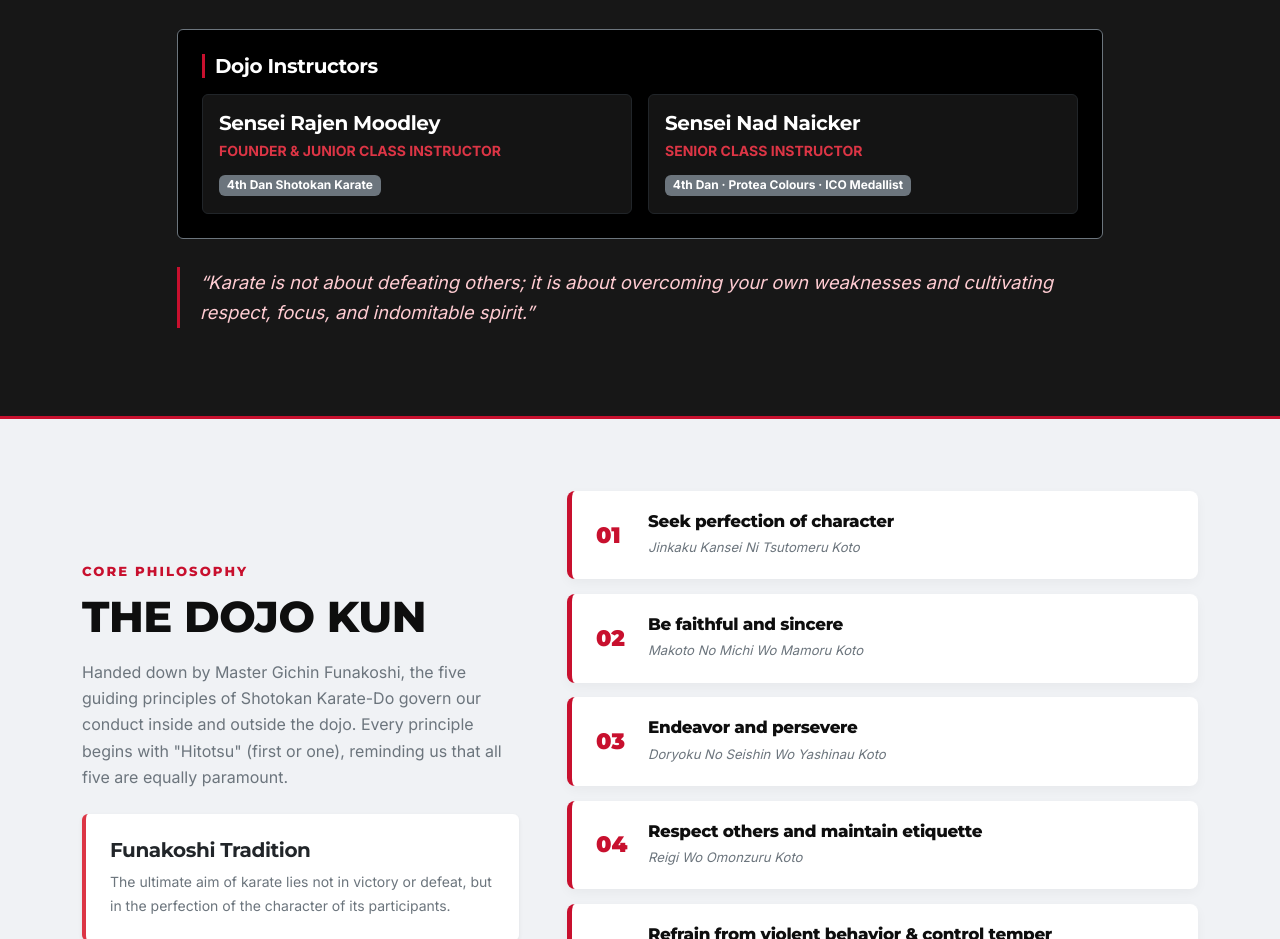
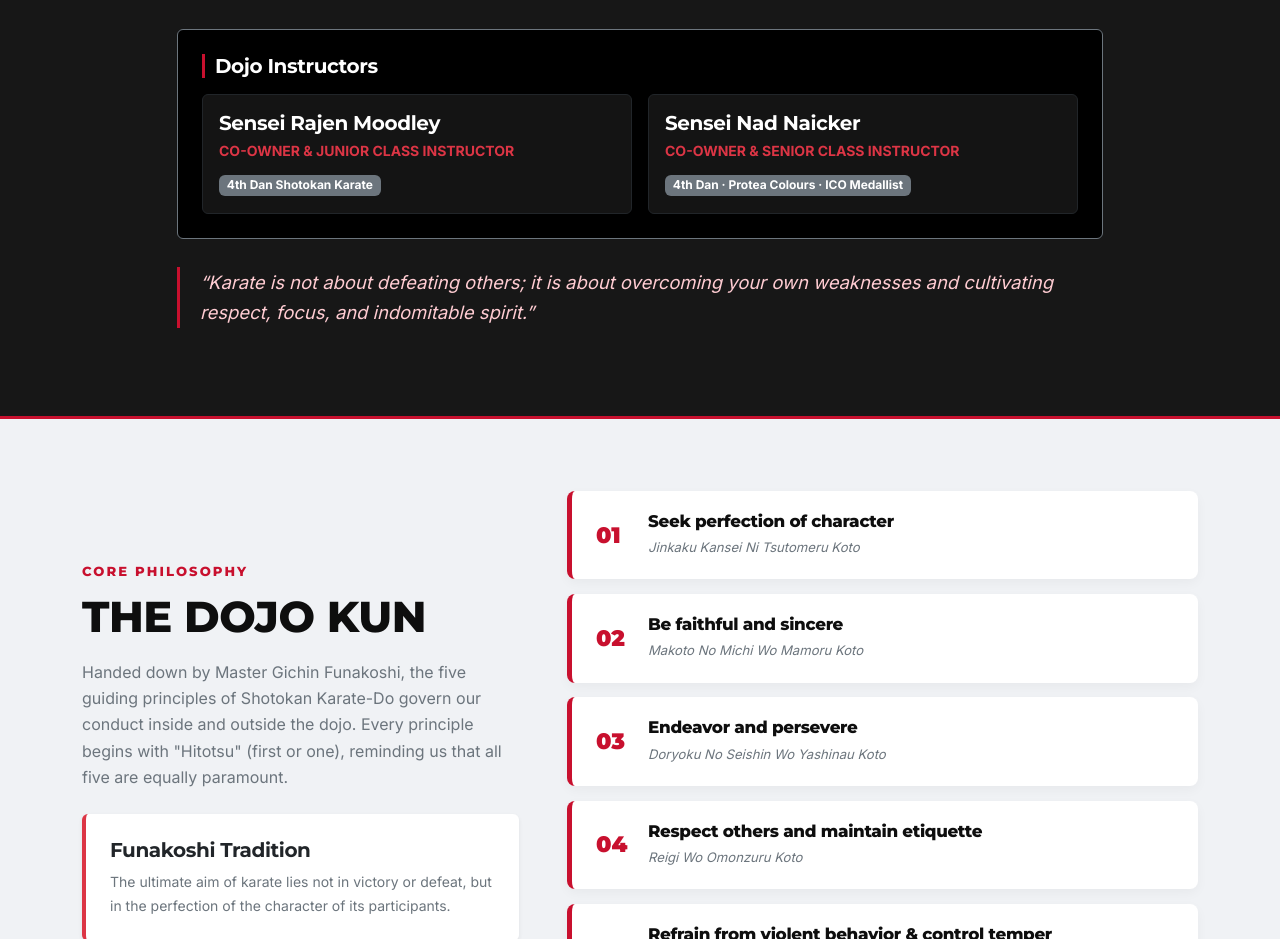
Before and after one commit to C10-S/sunninghill-shotokan-karate, a plain HTML site: page index.html in a window 1280 px wide. Shown: the part 2060-2999 px from the top of the page. Drawn offline with Linux system fonts and the light colour scheme.

Commit message:
Update instructor titles in index.html

```diff
--- a/index.html
+++ b/index.html
@@ -300,7 +300,7 @@
                             <div class="col-md-6">
                                 <div class="p-3 rounded border border-dark h-100" style="background-color: #141414;">
                                     <h5 class="text-white mb-1">Sensei Rajen Moodley</h5>
-                                    <p class="text-danger small fw-bold text-uppercase mb-2">Founder &amp; Junior Class
+                                    <p class="text-danger small fw-bold text-uppercase mb-2">Co-Owner &amp; Junior Class
                                         Instructor</p>
                                     <span class="badge bg-secondary">4th Dan Shotokan Karate</span>
                                 </div>
@@ -308,7 +308,7 @@
                             <div class="col-md-6">
                                 <div class="p-3 rounded border border-dark h-100" style="background-color: #141414;">
                                     <h5 class="text-white mb-1">Sensei Nad Naicker</h5>
-                                    <p class="text-danger small fw-bold text-uppercase mb-2">Senior Class Instructor</p>
+                                    <p class="text-danger small fw-bold text-uppercase mb-2">Co-Owner &amp; Senior Class Instructor</p>
                                     <span class="badge bg-secondary">4th Dan · Protea Colours · ICO Medallist</span>
                                 </div>
                             </div>
```
